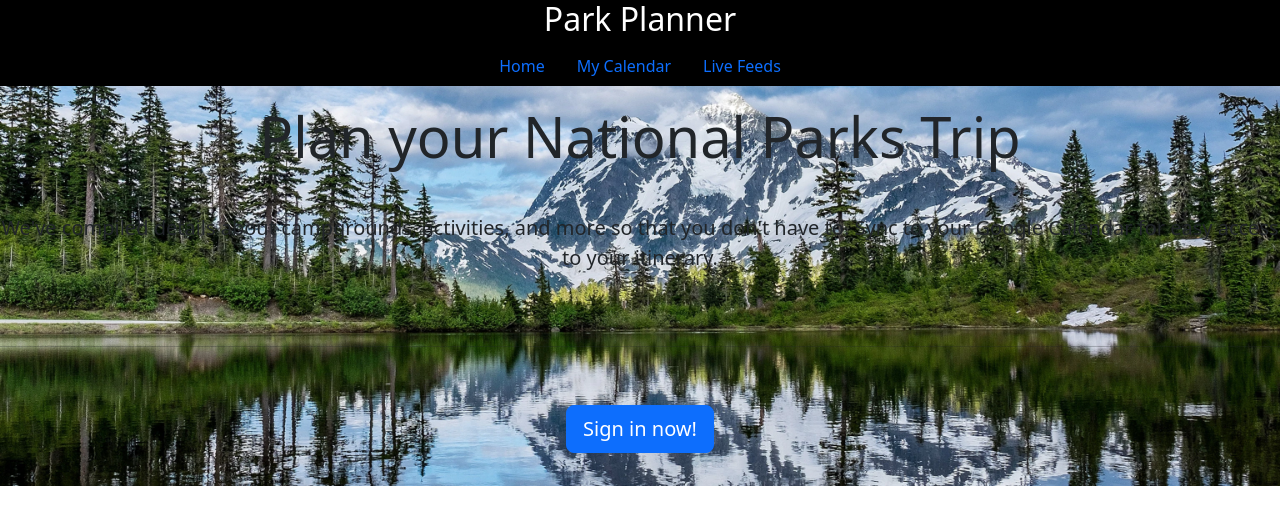
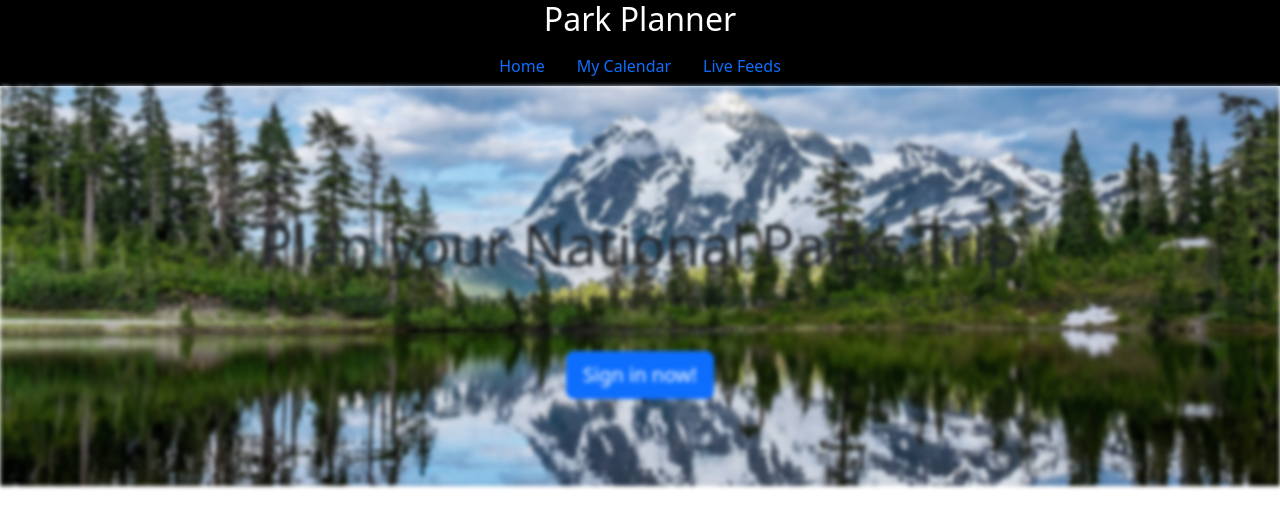
Before and after one commit to anniearcher123/Park-Pioneer, a React (Create React App) app in the folder Capstone/: page / in a window 1280 px wide. Shown: the top 528 px of the page. Built offline with nearby package versions, Linux system fonts and the light colour scheme; no server answers.

Commit message:
blurred home page image

```diff
--- a/Capstone/src/App.css
+++ b/Capstone/src/App.css
@@ -47,9 +47,11 @@ h2 {
   text-align: center;
 }
 
-.jumbotron {
+ .jumbotron {
   display: grid;
   background-image: url("./images/north-cascades-national-park-picture-lake-mount-shuksan_4x3.webp");
+  -webkit-filter: blur(2px);
+  filter: blur(2px);
   min-height: 50vh;
   max-width: 100%;
   background-repeat: no-repeat;
@@ -58,3 +60,11 @@ h2 {
   background-size: 100%;
   text-align: center;
 }
+.content {
+  position: fixed;
+  left: 0;
+  right: 0;
+  z-index: 9999;
+  margin-left: 20px;
+  margin-right: 20px;
+}
--- a/Capstone/src/containers/header-component.js
+++ b/Capstone/src/containers/header-component.js
@@ -1,41 +1,60 @@
-import React, {useContext, useEffect} from 'react';
-import { AppContext } from '../context/context';
-import { NavLink } from 'react-router-dom';
+import React, { useContext, useEffect } from "react";
+import { AppContext } from "../context/context";
+import { NavLink } from "react-router-dom";
 
 const Header = () => {
-    const {isLoggedIn, SetIsLoggedIn} = useContext(AppContext);
-    function login(){
-        SetIsLoggedIn(true)
+  const { isLoggedIn, SetIsLoggedIn } = useContext(AppContext);
+  function login() {
+    SetIsLoggedIn(true);
   }
 
-    return(
+  return (
     <div>
       <div className="home-header">
         <h2>Park Planner</h2>
         <ul className="nav justify-content-center">
           <li className="nav-item">
-                        <NavLink className="nav-link" to="/">Home</NavLink>
+            <NavLink className="nav-link" to="/">
+              Home
+            </NavLink>
           </li>
           <li className="nav-item">
-                        <NavLink className="nav-link" to="/calendar">My Calendar</NavLink>
+            <NavLink className="nav-link" to="/calendar">
+              My Calendar
+            </NavLink>
           </li>
           <li className="nav-item">
-                        <NavLink className="nav-link" to="/discover">Live Feeds</NavLink>
+            <NavLink className="nav-link" to="/discover">
+              Live Feeds
+            </NavLink>
           </li>
         </ul>
       </div>
-            {isLoggedIn ? null :
+      {isLoggedIn ? null : (
         <div className="jumbotron">
+          <div className="content">
             <h1 className="display-4">Plan your National Parks Trip</h1>
-                    <p className="lead">We've compiled details about campgrounds, activities, and more so that you don't have to. Sync to your Google Calendar for easy access to your itinerary.</p>
-                    <hr className="my-4"/>
             <p className="lead">
-                        <button className="btn btn-primary btn-lg" href="#" role="button" onClick={login}>Sign in now!</button>
+              We've compiled details about campgrounds, activities, and more so
+              that you don't have to. Sync to your Google Calendar for easy
+              access to your itinerary.
             </p>
-                </div>}
           </div>
-    )
+          <hr className="my-4" />
+          <p className="lead">
+            <button
+              className="btn btn-primary btn-lg"
+              href="#"
+              role="button"
+              onClick={login}
+            >
+              Sign in now!
+            </button>
+          </p>
+        </div>
+      )}
+    </div>
+  );
+};
 
-}
-
-export default Header
+export default Header;
```
Lines whose indentation alone changed are shown as unchanged.
